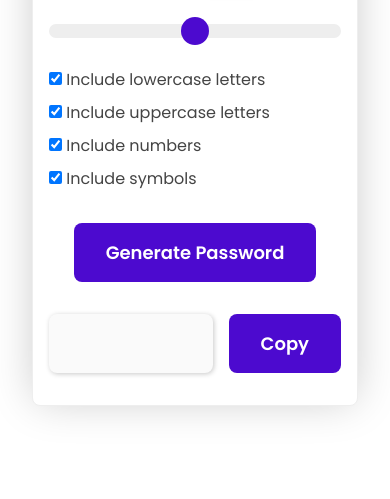
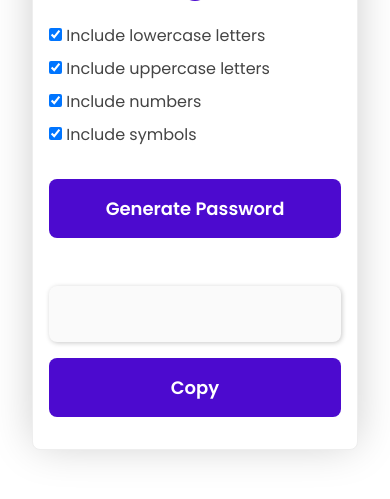
Before and after one commit to ton21/passgen, a plain HTML site: page index.html in a window 390 px wide. Shown: the part 309-808 px from the top of the page. Drawn offline with Linux system fonts and the light colour scheme.

Commit message:
mobile support

```diff
--- a/style.css
+++ b/style.css
@@ -73,6 +73,11 @@ body {
 
 #generate {
   margin: 1rem auto;
+  @media (max-width: 640px) {
+    flex: 1;
+    width: 100%;
+    margin-bottom: 2rem;
+  }
 }
 
 #length-value {
@@ -116,6 +121,11 @@ input[type='range'] {
     display: flex;
     gap: 1rem;
     margin-bottom: 1rem;
+
+    @media (max-width: 640px) {
+      flex-direction: column;
+    }
+
     button {
       flex-shrink: 0;
     }
```
